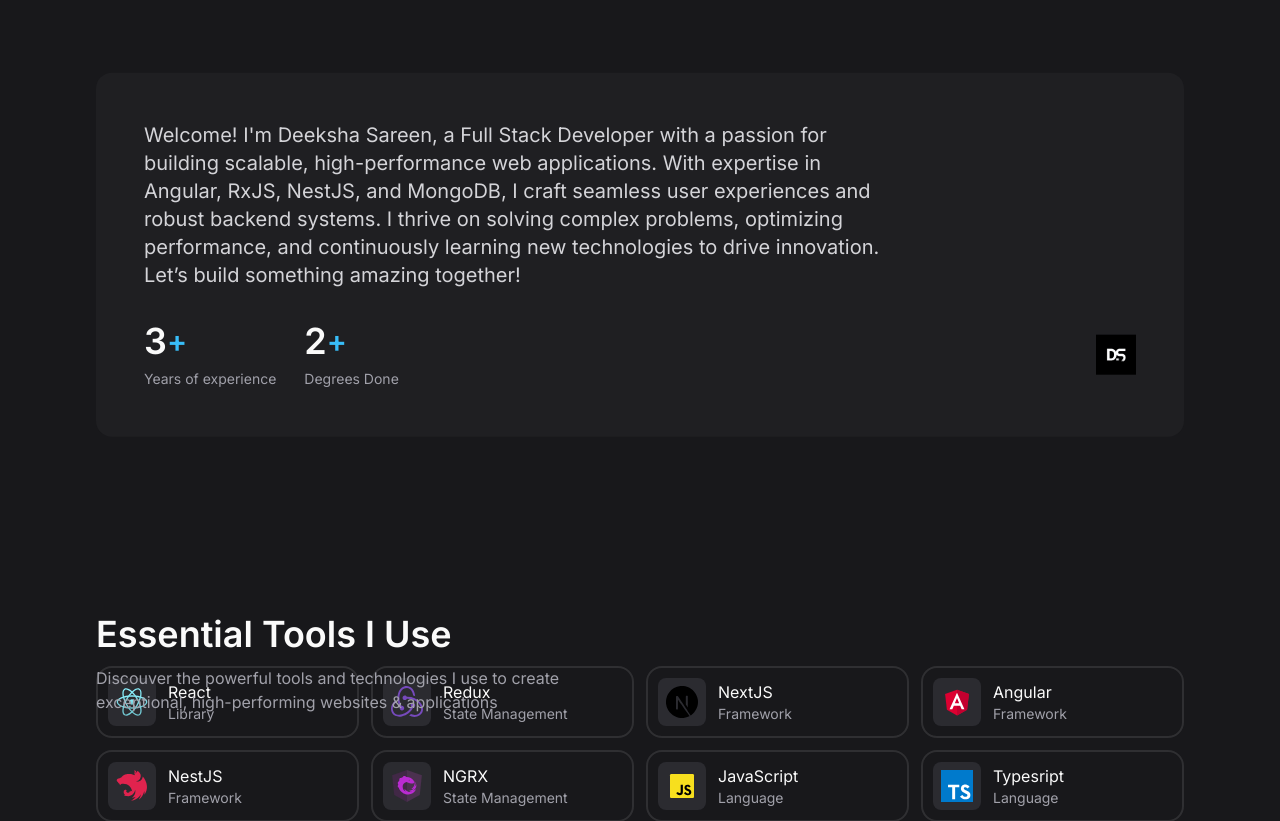
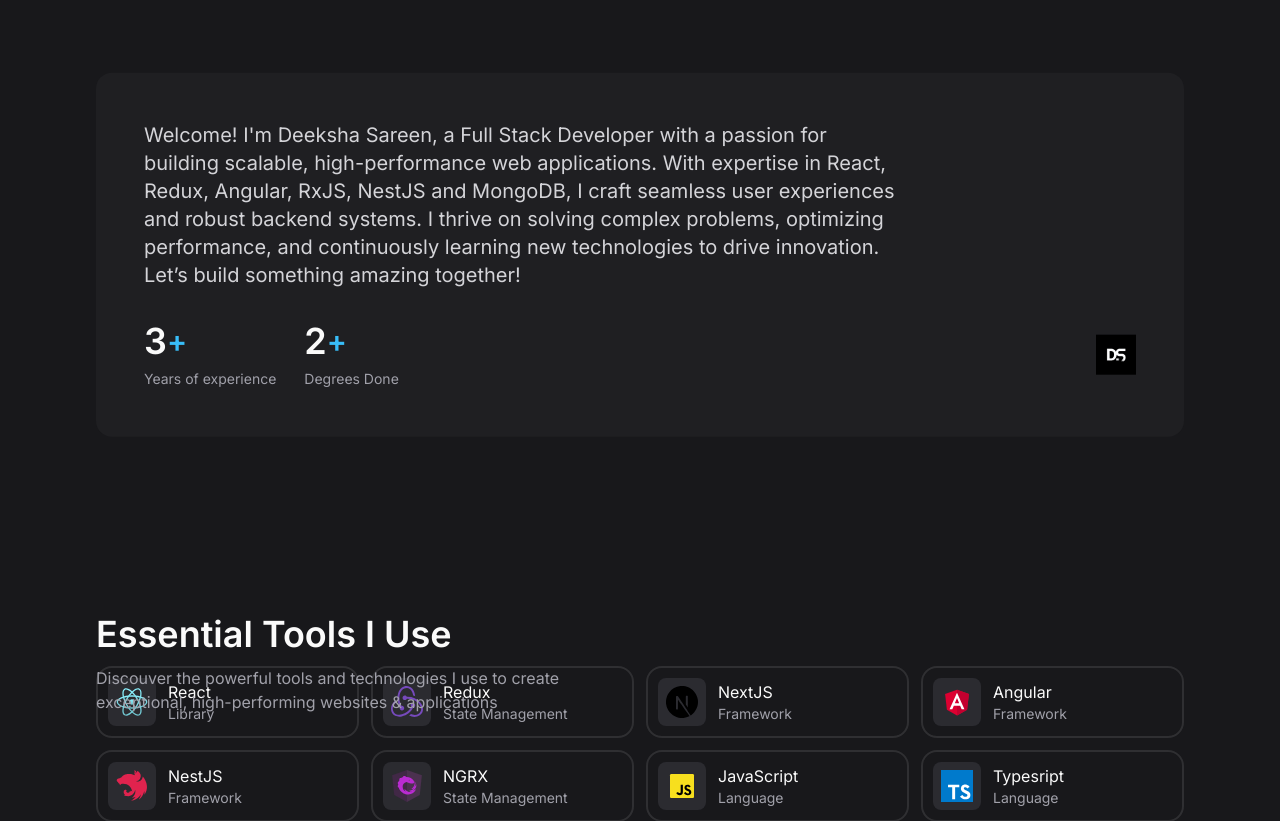
Before and after one commit to DeekshaSareen-code/my_portfolio, a React (Create React App) app: page / in a window 1280 px wide. Shown: the part 680-1501 px from the top of the page. Built offline with nearby package versions, Linux system fonts and the light colour scheme.

Commit message:
feat: updated about section

```diff
--- a/src/components/About.js
+++ b/src/components/About.js
@@ -18,11 +18,11 @@ const About = () => {
           <p className="text-zinc-300 mb- md:mb-8 md:text-xl md:max-w-[60ch]">
             Welcome! I&apos;m Deeksha Sareen, a Full Stack Developer with a
             passion for building scalable, high-performance web applications.
-            With expertise in Angular, RxJS, NestJS, and MongoDB, I craft
-            seamless user experiences and robust backend systems. I thrive on
-            solving complex problems, optimizing performance, and continuously
-            learning new technologies to drive innovation. Let’s build something
-            amazing together!
+            With expertise in React, Redux, Angular, RxJS, NestJS and MongoDB, I
+            craft seamless user experiences and robust backend systems. I thrive
+            on solving complex problems, optimizing performance, and
+            continuously learning new technologies to drive innovation. Let’s
+            build something amazing together!
           </p>
           <div className="flex flex-wrap items-center gap-4 md:gap-7">
             {aboutItems.map(({ label, number }, key) => (
--- a/src/components/Work.js
+++ b/src/components/Work.js
@@ -35,7 +35,7 @@ const works = [
   },
   {
     imgSrc: "./images/old_portfolio.png",
-    title: "Personal Portfolio",
+    title: "Personal Portfolio (2022)",
     tags: ["Web-design", "Development", "React", "Javascript", "CSS", "Node"],
     projectLink: "https://github.com/DeekshaSareen-code/mydidactictrial",
   },
@@ -44,6 +44,12 @@ const works = [
     title: "Covid Contact Tracer",
     tags: ["Java", "Development", "Junit", "SQL"],
     projectLink: "https://github.com/DeekshaSareen-code/covid-contact-tracer",
+  },
+  {
+    imgSrc: "./new_portfolio.jpg",
+    title: "Portfolio Website(2025)",
+    tags: ["Development", "React"],
+    projectLink: "https://github.com/DeekshaSareen-code/my_portfolio",
   },
 ];
 const Work = () => {
```
Also changed, not shown: public/images/new_portfolio.png (added).
